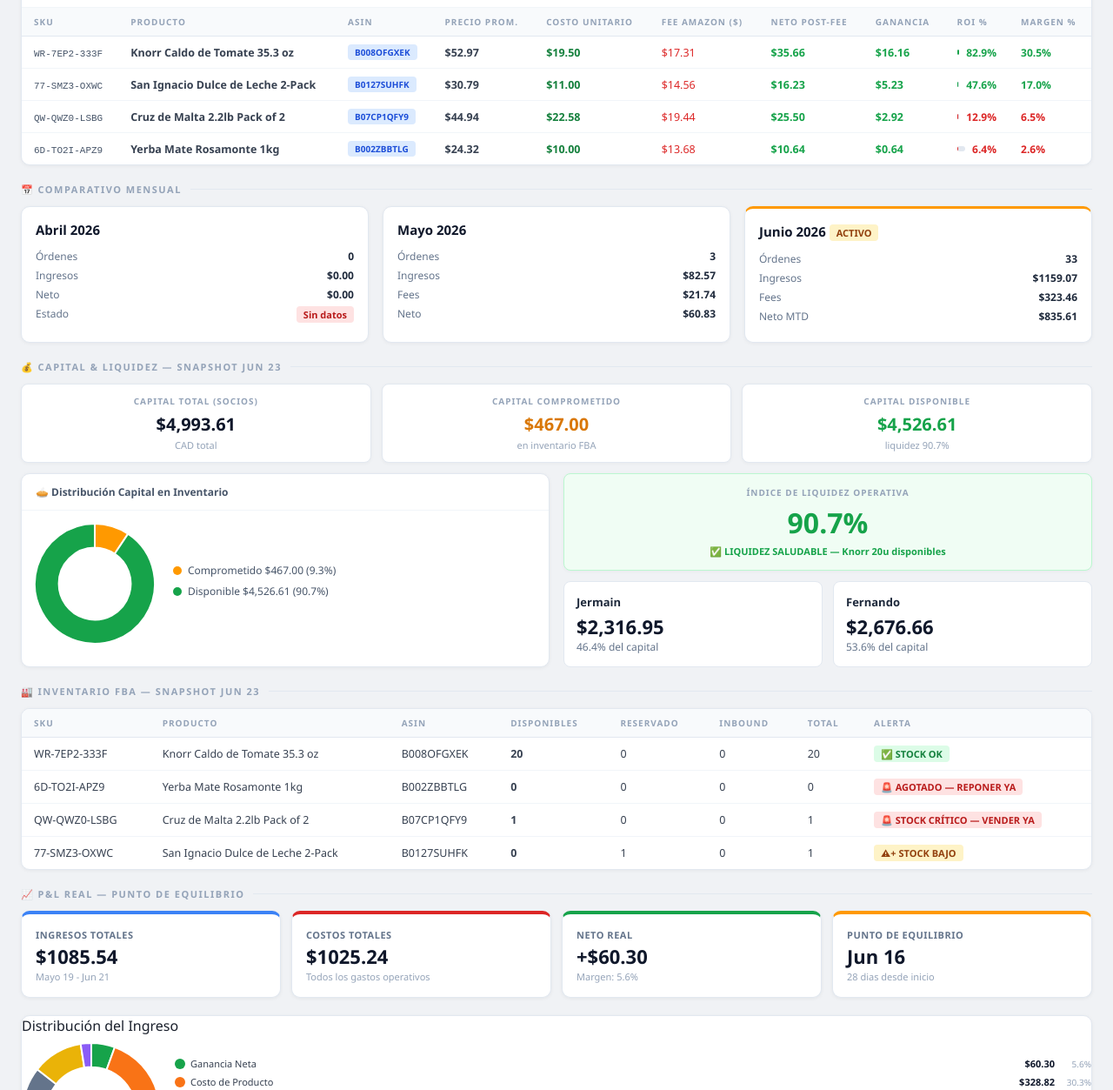
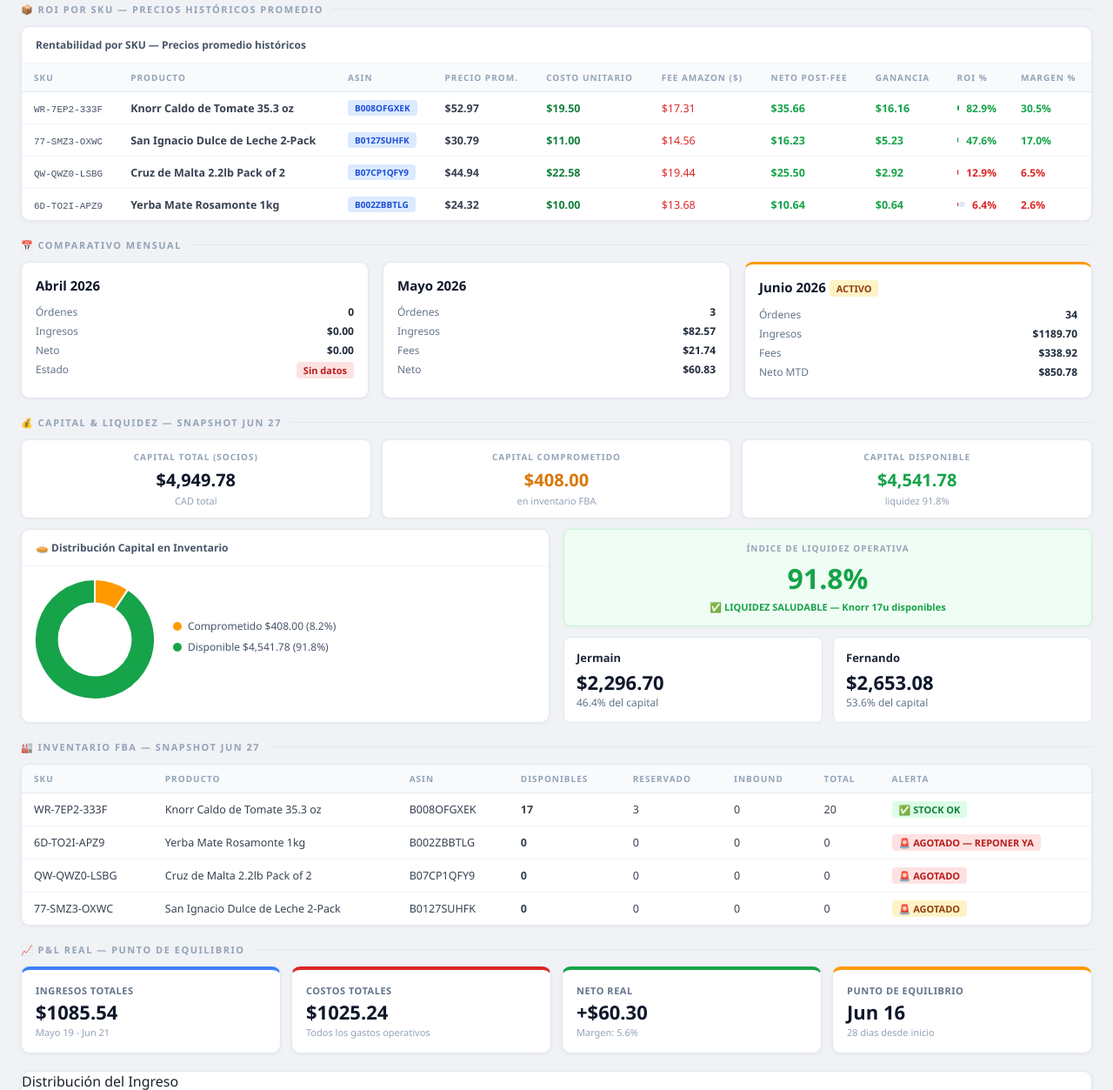
Before and after one commit to lcglobalindustries/lc-global-dashboard, a plain HTML site: page index.html in a window 1280 px wide. Shown: the part 1547-2800 px from the top of the page at 87% size. Drawn offline with nearby package versions, Linux system fonts and the light colour scheme.

Commit message:
Dashboard Ejecutivo 2026-06-27 6am ET

```diff
--- a/index.html
+++ b/index.html
@@ -385,11 +385,11 @@
     </div>
   </div>
 
-  <div class="section-title">&#128176; Capital &amp; Liquidez &#8212; Snapshot Jun 23</div>
+  <div class="section-title">&#128176; Capital &amp; Liquidez &#8212; Snapshot Jun 27</div>
   <div class="capital-grid mb-20" style="margin-bottom:12px;">
-    <div class="cap-card"><div class="cap-label">Capital Total (socios)</div><div class="cap-value" style="color:#0f172a;">$4,993.61</div><div class="cap-sub">CAD total</div></div>
-    <div class="cap-card"><div class="cap-label">Capital Comprometido</div><div class="cap-value" style="color:#d97706;">$467.00</div><div class="cap-sub">en inventario FBA</div></div>
-    <div class="cap-card"><div class="cap-label">Capital Disponible</div><div class="cap-value" style="color:#16a34a;">$4,526.61</div><div class="cap-sub">liquidez 90.7%</div></div>
+    <div class="cap-card"><div class="cap-label">Capital Total (socios)</div><div class="cap-value" style="color:#0f172a;">$4,949.78</div><div class="cap-sub">CAD total</div></div>
+    <div class="cap-card"><div class="cap-label">Capital Comprometido</div><div class="cap-value" style="color:#d97706;">$408.00</div><div class="cap-sub">en inventario FBA</div></div>
+    <div class="cap-card"><div class="cap-label">Capital Disponible</div><div class="cap-value" style="color:#16a34a;">$4,541.78</div><div class="cap-sub">liquidez 91.8%</div></div>
   </div>
   <div style="display:grid; grid-template-columns:1fr 1fr; gap:16px; margin-bottom:20px;">
     <div class="card" style="margin-bottom:0;">
@@ -397,33 +397,33 @@
       <div class="donut-wrap" style="padding:14px;">
         <div class="donut-chart-wrap"><canvas id="capitalChart"></canvas></div>
         <ul class="donut-legend">
-          <li><span class="dot" style="background:#FF9900;"></span>Comprometido $467.00 (9.3%)</li>
-          <li><span class="dot" style="background:#16a34a;"></span>Disponible $4,526.61 (90.7%)</li>
+          <li><span class="dot" style="background:#FF9900;"></span>Comprometido $408.00 (8.2%)</li>
+          <li><span class="dot" style="background:#16a34a;"></span>Disponible $4,541.78 (91.8%)</li>
         </ul>
       </div>
     </div>
     <div style="display:flex; flex-direction:column; gap:12px;">
       <div class="liquidez-alert" style="background:#f0fdf4;border-color:#bbf7d0;">
         <div class="cap-label">&#205;ndice de Liquidez Operativa</div>
-        <div class="liq-pct" style="color:#16a34a;">90.7%</div>
-        <div class="liq-status" style="color:#16a34a;">&#9989; LIQUIDEZ SALUDABLE &#8212; Knorr 20u disponibles</div>
+        <div class="liq-pct" style="color:#16a34a;">91.8%</div>
+        <div class="liq-status" style="color:#16a34a;">&#9989; LIQUIDEZ SALUDABLE &#8212; Knorr 17u disponibles</div>
       </div>
       <div class="partner-grid">
-        <div class="partner-card"><div class="p-name">Jermain</div><div class="p-val">$2,316.95</div><div class="p-pct">46.4% del capital</div></div>
-        <div class="partner-card"><div class="p-name">Fernando</div><div class="p-val">$2,676.66</div><div class="p-pct">53.6% del capital</div></div>
+        <div class="partner-card"><div class="p-name">Jermain</div><div class="p-val">$2,296.70</div><div class="p-pct">46.4% del capital</div></div>
+        <div class="partner-card"><div class="p-name">Fernando</div><div class="p-val">$2,653.08</div><div class="p-pct">53.6% del capital</div></div>
       </div>
     </div>
   </div>
 
-  <div class="section-title">&#127981; Inventario FBA &#8212; Snapshot Jun 23</div>
+  <div class="section-title">&#127981; Inventario FBA &#8212; Snapshot Jun 27</div>
   <div class="card mb-20">
     <table>
       <thead><tr><th>SKU</th><th>Producto</th><th>ASIN</th><th>Disponibles</th><th>Reservado</th><th>Inbound</th><th>Total</th><th>Alerta</th></tr></thead>
       <tbody>
-        <tr><td>WR-7EP2-333F</td><td>Knorr Caldo de Tomate 35.3 oz</td><td>B008OFGXEK</td><td><strong>20</strong></td><td>0</td><td>0</td><td>20</td><td><span class="badge b-gn">&#9989; STOCK OK</span></td></tr>
+        <tr><td>WR-7EP2-333F</td><td>Knorr Caldo de Tomate 35.3 oz</td><td>B008OFGXEK</td><td><strong>17</strong></td><td>3</td><td>0</td><td>20</td><td><span class="badge b-gn">&#9989; STOCK OK</span></td></tr>
         <tr><td>6D-TO2I-APZ9</td><td>Yerba Mate Rosamonte 1kg</td><td>B002ZBBTLG</td><td><strong>0</strong></td><td>0</td><td>0</td><td>0</td><td><span class="badge b-rd">&#128680; AGOTADO &#8212; REPONER YA</span></td></tr>
-        <tr><td>QW-QWZ0-LSBG</td><td>Cruz de Malta 2.2lb Pack of 2</td><td>B07CP1QFY9</td><td><strong>1</strong></td><td>0</td><td>0</td><td>1</td><td><span class="badge b-rd">&#128680; STOCK CR&#205;TICO &#8212; VENDER YA</span></td></tr>
-        <tr><td>77-SMZ3-OXWC</td><td>San Ignacio Dulce de Leche 2-Pack</td><td>B0127SUHFK</td><td><strong>0</strong></td><td>1</td><td>0</td><td>1</td><td><span class="badge b-oj">&#9888+&#65039; STOCK BAJO</span></td></tr>
+        <tr><td>QW-QWZ0-LSBG</td><td>Cruz de Malta 2.2lb Pack of 2</td><td>B07CP1QFY9</td><td><strong>0</strong></td><td>0</td><td>0</td><td>0</td><td><span class="badge b-rd">&#128680; AGOTADO</span></td></tr>
+        <tr><td>77-SMZ3-OXWC</td><td>San Ignacio Dulce de Leche 2-Pack</td><td>B0127SUHFK</td><td><strong>0</strong></td><td>0</td><td>0</td><td>0</td><td><span class="badge b-oj">&#128680; AGOTADO</span></td></tr>
       </tbody>
     </table>
   </div>
@@ -473,6 +473,10 @@
   { date:'2026-06-21', dow:'Domingo',   month:'Junio', mo:6, orders:1, shipped:0, pending:1, cancelled:0, revenue:32.27, fees:9.10,  net:23.17, feeRate:28.2, invAvail:22, notes:'1 orden pending - Knorr 19u disponibles' },
   { date:'2026-06-22', dow:'Lunes',     month:'Junio', mo:6, orders:1, shipped:1, pending:0, cancelled:0, revenue:54.52, fees:10.58, net:43.94, feeRate:19.4, invAvail:22, notes:'Knorr WR-7EP2-333F $54.52 shipped FBA' },
   { date:'2026-06-23', dow:'Martes',    month:'Junio', mo:6, orders:3, shipped:2, pending:1, cancelled:0, revenue:101.58,fees:21.16, net:80.42, feeRate:20.8, invAvail:21, notes:'Knorr x2: $48.64 (Montreal QC) + $52.94 (Withrow AB) - 1 pending' },
+  { date:'2026-06-27', dow:'S&#225;bado', month:'Junio', mo:6,
+    orders:1, shipped:1, pending:0, cancelled:0,
+    revenue:30.63, fees:15.46, net:15.17, feeRate:50.5,
+    invAvail:17, notes:'San Ignacio Dulce de Leche $30.63 FBA (liquidacion 26-jun) - FBA $10.87 real + referral $4.59 est. - orders API 0' },
 ];
 
 const TRANSPORT_CAD = 2;
```
